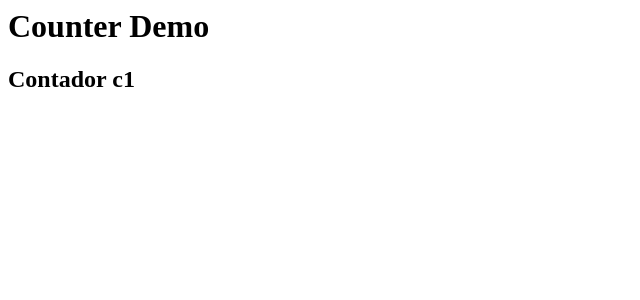
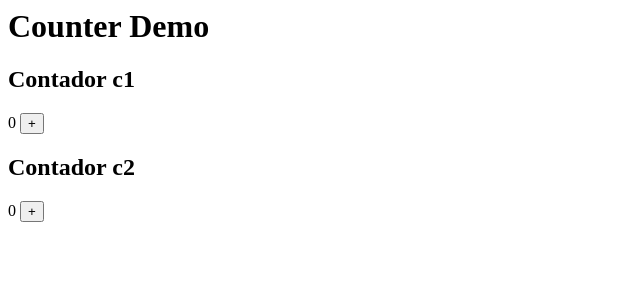
Before and after one commit to eduardobio6/Aula-Angular-16---09, an Angular app: page / in a window 1280 px wide. Shown: the top 300 px of the page, without its empty margins (0-640 px from the left). Built offline with nearby package versions, Linux system fonts and the light colour scheme.

Commit message:
3 files modified

```diff
--- a/src/app/app.component.html
+++ b/src/app/app.component.html
@@ -1,2 +1,3 @@
 <h1>Counter Demo</h1>
 <app-counter name="c1"></app-counter>
+<app-counter name="c2"></app-counter>
--- a/src/app/components/counter/counter.component.html
+++ b/src/app/components/counter/counter.component.html
@@ -1 +1,5 @@
 <h2>Contador {{ name }}</h2>
+<div>
+  {{ getCounter() }}
+  <button (click)="increment()">+</button>
+</div>
--- a/src/app/components/counter/counter.component.ts
+++ b/src/app/components/counter/counter.component.ts
@@ -3,14 +3,21 @@ import { Component, Input, OnInit } from '@angular/core';
 @Component({
   selector: 'app-counter',
   templateUrl: './counter.component.html',
-  styleUrls: ['./counter.component.css']
+  styleUrls: ['./counter.component.css'],
 })
 export class CounterComponent implements OnInit {
   @Input() name: string;
+  private counter: number = 0;
 
-  constructor() { }
+  constructor() {}
 
-  ngOnInit() {
+  ngOnInit() {}
+
+  getCounter() {
+    return this.counter;
   }
 
+  increment() {
+    this.counter++;
+  }
 }
```
